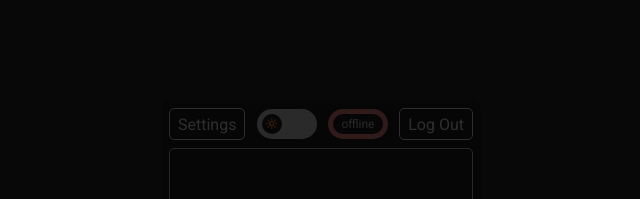
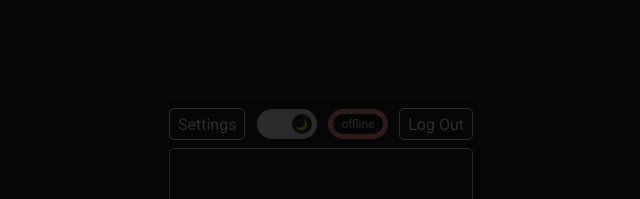
Before and after one commit to aleksey-verin/chat-app, a React (Vite) app: page / in a window 1280 px wide. Shown: the top 199 px of the page, without its empty margins (319-959 px from the left). Built offline with nearby package versions, Linux system fonts and the light colour scheme.

Commit message:
feat: added theme switcher

```diff
--- a/index.html
+++ b/index.html
@@ -9,7 +9,7 @@
     <meta name="viewport" content="width=device-width, initial-scale=1.0" />
     <title>Chat</title>
   </head>
-  <body data-theme="dark">
+  <body>
     <div id="root"></div>
     <script type="module" src="/src/main.tsx"></script>
   </body>
--- a/src/App.tsx
+++ b/src/App.tsx
@@ -8,12 +8,14 @@ import { selectorUserAuthenticationSlice } from './store/reducers/userAuthentica
 import { useEffect, useRef, useState } from 'react';
 import { getMessages } from './store/reducers/messagesSlice';
 import { useAppDispatch } from './store/store';
+import { selectorTheme } from './store/reducers/themeSlice';
 
 const url = 'wss://edu.strada.one/websockets?';
 
 function App() {
   const dispatch = useAppDispatch();
   const { isAuth, userToken } = useSelector(selectorUserAuthenticationSlice);
+  const { theme } = useSelector(selectorTheme);
 
   const ws = useRef<WebSocket | null>(null);
 
@@ -67,7 +69,7 @@ function App() {
   }, [isAuth]);
 
   return (
-    <div className="wrapper">
+    <div className="wrapper" data-theme={theme}>
       <div className="container">
         <Header isConnected={isConnected} closeConnection={closeConnection} />
         <Main socketMessages={socketMessages} />
--- a/src/components/Header.tsx
+++ b/src/components/Header.tsx
@@ -2,6 +2,9 @@ import React, { useState } from 'react';
 import PopupSettings from './PopupSettings';
 import { useAppDispatch } from '../store/store';
 import { setLogout } from '../store/reducers/userAuthenticationSlice';
+import { useSelector } from 'react-redux';
+import { selectorTheme, setDarkTheme, setLightTheme } from '../store/reducers/themeSlice';
+import { themes } from '../utils/constants';
 
 interface HeaderProps {
   isConnected: boolean;
@@ -10,6 +13,7 @@ interface HeaderProps {
 
 const Header = ({ isConnected, closeConnection }: HeaderProps) => {
   const dispatch = useAppDispatch();
+  const { theme, isThemeDark } = useSelector(selectorTheme);
 
   const [popupOpen, setPopupOpen] = useState(false);
 
@@ -32,6 +36,10 @@ const Header = ({ isConnected, closeConnection }: HeaderProps) => {
     dispatch(setLogout());
   };
 
+  const changeTheme = () => {
+    theme === themes.dark ? dispatch(setLightTheme()) : dispatch(setDarkTheme());
+  };
+
   return (
     <>
       <header>
@@ -39,7 +47,7 @@ const Header = ({ isConnected, closeConnection }: HeaderProps) => {
           Settings
         </button>
         <div className="theme-switcher">
-          <input id="switcher" type="checkbox" />
+          <input id="switcher" type="checkbox" checked={isThemeDark} onChange={changeTheme} />
           <label htmlFor="switcher"></label>
         </div>
         <div
--- a/src/index.css
+++ b/src/index.css
@@ -92,7 +92,7 @@ h6 {
 
 /*--------------------*/
 /* Light theme colors */
-body[data-theme=light] {
+.wrapper[data-theme=light] {
   --color-1: rgb(255, 255, 255);
   --color-2: rgb(235, 235, 235);
   --color-3: rgb(210, 210, 210);
@@ -102,7 +102,7 @@ body[data-theme=light] {
 }
 
 /* Dark theme colors */
-body[data-theme=dark] {
+.wrapper[data-theme=dark] {
   --color-1: rgb(30, 30, 30);
   --color-2: rgb(40, 40, 40);
   --color-3: rgb(60, 60, 60);
@@ -114,13 +114,19 @@ body[data-theme=dark] {
 /*--------------------*/
 body {
   font-family: "Roboto", sans-serif;
-  background-color: var(--color-2);
   font-size: 16px;
-  max-width: 100vw;
-  max-height: 100vh;
   display: flex;
   justify-content: center;
   align-items: center;
+}
+
+.wrapper {
+  background-color: var(--color-2);
+  height: 100vh;
+  width: 100vw;
+  display: flex;
+  align-items: center;
+  justify-content: center;
 }
 
 .container {
@@ -479,7 +485,7 @@ footer {
   position: absolute;
   content: "🔆";
   font-size: 10px;
-  line-height: 20px;
+  line-height: 21px;
   text-align: center;
   width: 20px;
   height: 20px;
--- a/src/index.scss
+++ b/src/index.scss
@@ -96,7 +96,7 @@ h6 {
 /*--------------------*/
 
 /* Light theme colors */
-body[data-theme='light'] {
+.wrapper[data-theme='light'] {
   --color-1: rgb(255, 255, 255);
   --color-2: rgb(235, 235, 235);
   --color-3: rgb(210, 210, 210);
@@ -106,7 +106,7 @@ body[data-theme='light'] {
 }
 
 /* Dark theme colors */
-body[data-theme='dark'] {
+.wrapper[data-theme='dark'] {
   --color-1: rgb(30, 30, 30);
   --color-2: rgb(40, 40, 40);
   --color-3: rgb(60, 60, 60);
@@ -119,13 +119,19 @@ body[data-theme='dark'] {
 
 body {
   font-family: 'Roboto', sans-serif;
-  background-color: var(--color-2);
   font-size: 16px;
-  max-width: 100vw;
-  max-height: 100vh;
   display: flex;
   justify-content: center;
   align-items: center;
+}
+
+.wrapper {
+  background-color: var(--color-2);
+  height: 100vh;
+  width: 100vw;
+  display: flex;
+  align-items: center;
+  justify-content: center;
 }
 
 .container {
@@ -480,7 +486,7 @@ footer {
   position: absolute;
   content: '\1F506';
   font-size: 10px;
-  line-height: 20px;
+  line-height: 21px;
   text-align: center;
   width: 20px;
   height: 20px;
--- /dev/null
+++ b/src/store/reducers/themeSlice.ts
@@ -0,0 +1,38 @@
+import { PayloadAction, createSlice } from '@reduxjs/toolkit';
+import { IRootState } from '../store';
+
+interface initialStateTypes {
+  theme: 'dark' | 'light';
+  isThemeDark: boolean;
+}
+
+interface reducerThemeTypes {
+  type: string;
+  payload: boolean;
+}
+
+const initialState = {
+  theme: 'dark',
+  isThemeDark: true
+};
+
+export const themeSlice = createSlice({
+  name: 'themeSlice',
+  initialState: initialState as initialStateTypes,
+  reducers: {
+    setDarkTheme: (state) => {
+      state.theme = 'dark';
+      state.isThemeDark = true;
+    },
+    setLightTheme: (state) => {
+      state.theme = 'light';
+      state.isThemeDark = false;
+    }
+  }
+});
+
+export const selectorTheme = (state: IRootState) => state.themeSlice;
+
+export const { setDarkTheme, setLightTheme } = themeSlice.actions;
+
+export default themeSlice.reducer;
--- a/src/store/store.ts
+++ b/src/store/store.ts
@@ -4,6 +4,7 @@ import userIdentificationSlice from './reducers/userIdentificationSlice';
 import userAuthenticationSlice from './reducers/userAuthenticationSlice';
 import popupSlice from './reducers/popupSlice';
 import messagesSlice from './reducers/messagesSlice';
+import themeSlice from './reducers/themeSlice';
 import { useDispatch } from 'react-redux';
 import { localStorageSetItem, storage } from '../utils/storage';
 
@@ -11,7 +12,8 @@ export const rootReducer = combineReducers({
   userIdentificationSlice,
   userAuthenticationSlice,
   popupSlice,
-  messagesSlice
+  messagesSlice,
+  themeSlice
 });
 
 export const store = configureStore({
--- /dev/null
+++ b/src/utils/constants.ts
@@ -0,0 +1,4 @@
+export const themes = {
+  dark: 'dark',
+  light: 'light'
+};
```
Also changed, not shown: 2 other files (tests, documents, lock files or other folders).
